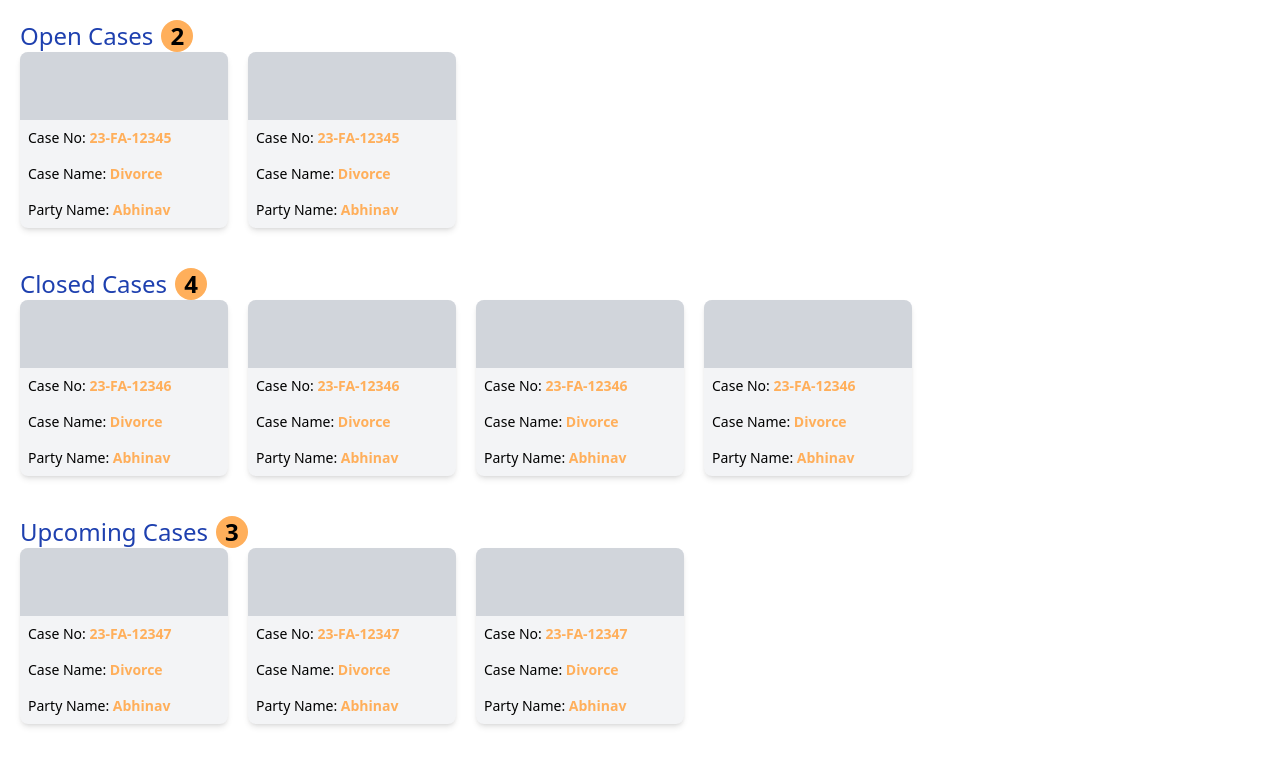
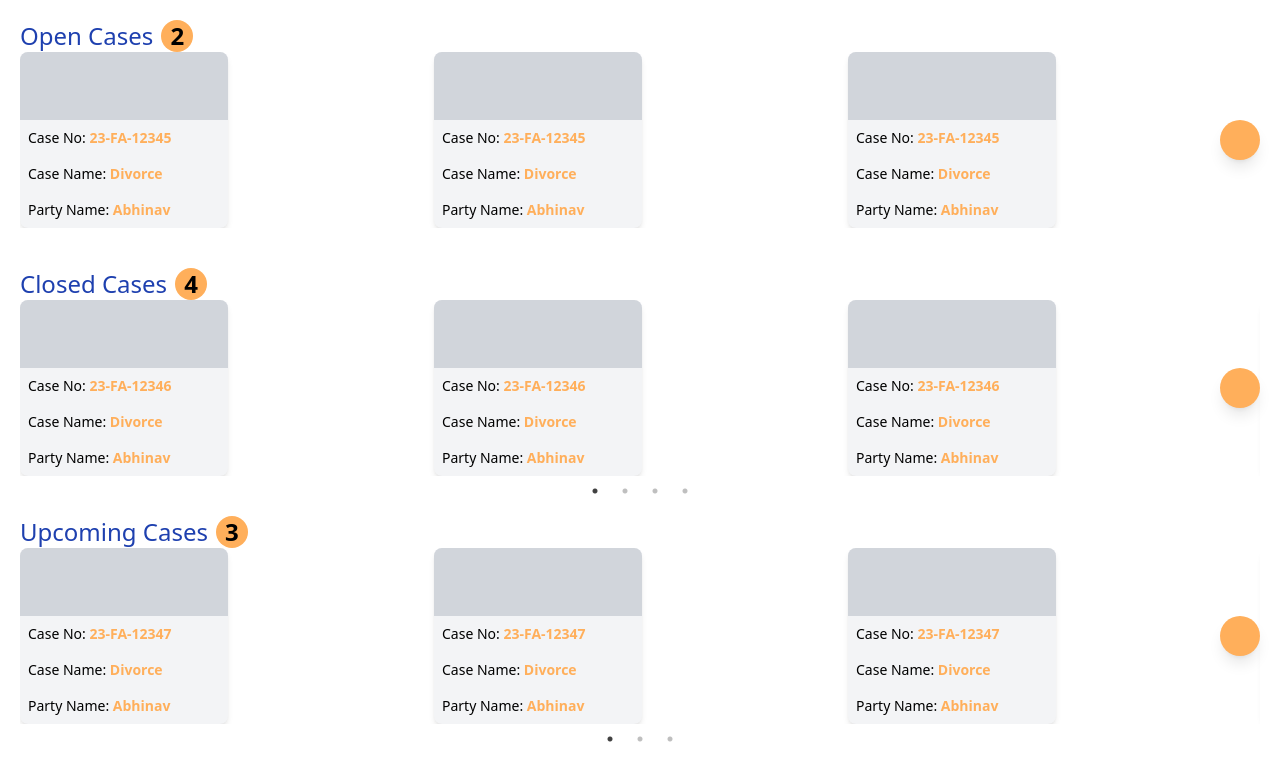
Before and after one commit to pulkit131/Jurident-cases, a React (Vite) app: page / in a window 1280 px wide. Shown: the top 780 px of the page. Built offline with nearby package versions, Linux system fonts and the light colour scheme.

Commit message:
Initial commit or your commit message

```diff
--- a/package.json
+++ b/package.json
@@ -11,7 +11,9 @@
   },
   "dependencies": {
     "react": "^18.3.1",
-    "react-dom": "^18.3.1"
+    "react-dom": "^18.3.1",
+    "react-slick": "^0.30.2",
+    "slick-carousel": "^1.8.1"
   },
   "devDependencies": {
     "@eslint/js": "^9.9.0",
--- a/src/components/CaseManagement.jsx
+++ b/src/components/CaseManagement.jsx
@@ -1,4 +1,7 @@
 import React, { useState } from "react";
+import Slider from "react-slick";
+import "slick-carousel/slick/slick.css";
+import "slick-carousel/slick/slick-theme.css";
 
 const CaseManagement = () => {
   const [cases, setCases] = useState({
@@ -16,7 +19,6 @@ const CaseManagement = () => {
       { caseNo: "23-FA-12347", caseName: "Divorce", partyName: "Abhinav" },
       { caseNo: "23-FA-12347", caseName: "Divorce", partyName: "Abhinav" },
       { caseNo: "23-FA-12347", caseName: "Divorce", partyName: "Abhinav" },
-
     ],
   });
 
@@ -29,18 +31,33 @@ const CaseManagement = () => {
   );
 };
 
-const Section = ({ title, cases, count }) => (
+const Section = ({ title, cases, count }) => {
+  const settings = {
+    dots: true,
+    infinite: true,
+    speed: 500,
+    slidesToShow: 3,
+    slidesToScroll: 1,
+    arrows: true,
+    nextArrow: <CustomNextArrow />,
+
+  };
+
+  return (
     <div className="section mb-10">
       <h2 className="text-2xl text-blue-800 flex items-center gap-2">
         {title} <span className="inline-block bg-[#FFAF5B] text-black rounded-full w-8 h-8 text-center leading-8 font-bold">{count}</span>
       </h2>
-    <div className="case-list flex flex-wrap gap-5">
+      <Slider {...settings}>
         {cases.map((caseItem, index) => (
-        <CaseBox key={index} caseItem={caseItem} />
+          <div key={index}>
+            <CaseBox caseItem={caseItem} />
+          </div>
         ))}
-    </div>
+      </Slider>
     </div>
   );
+};
 
 const CaseBox = ({ caseItem }) => (
   <div className="case-box w-52 h-44 rounded-lg bg-gray-100 shadow-md flex flex-col justify-end overflow-hidden">
@@ -57,4 +74,17 @@ const CaseBox = ({ caseItem }) => (
   </div>
 );
 
+
+const CustomNextArrow = ({ onClick }) => {
+  return (
+    <div
+      onClick={onClick}
+      className="absolute top-1/2 right-0 transform -translate-y-1/2 bg-[#FFAF5B] text-white w-10 h-10 rounded-full flex items-center justify-center shadow-lg cursor-pointer"
+    >
+      <i className="fas fa-chevron-right"></i>
+    </div>
+  );
+};
+
+
 export default CaseManagement;
```
Also changed, not shown: 1 other file (tests, documents, lock files or other folders). Lines whose indentation alone changed are shown as unchanged.
